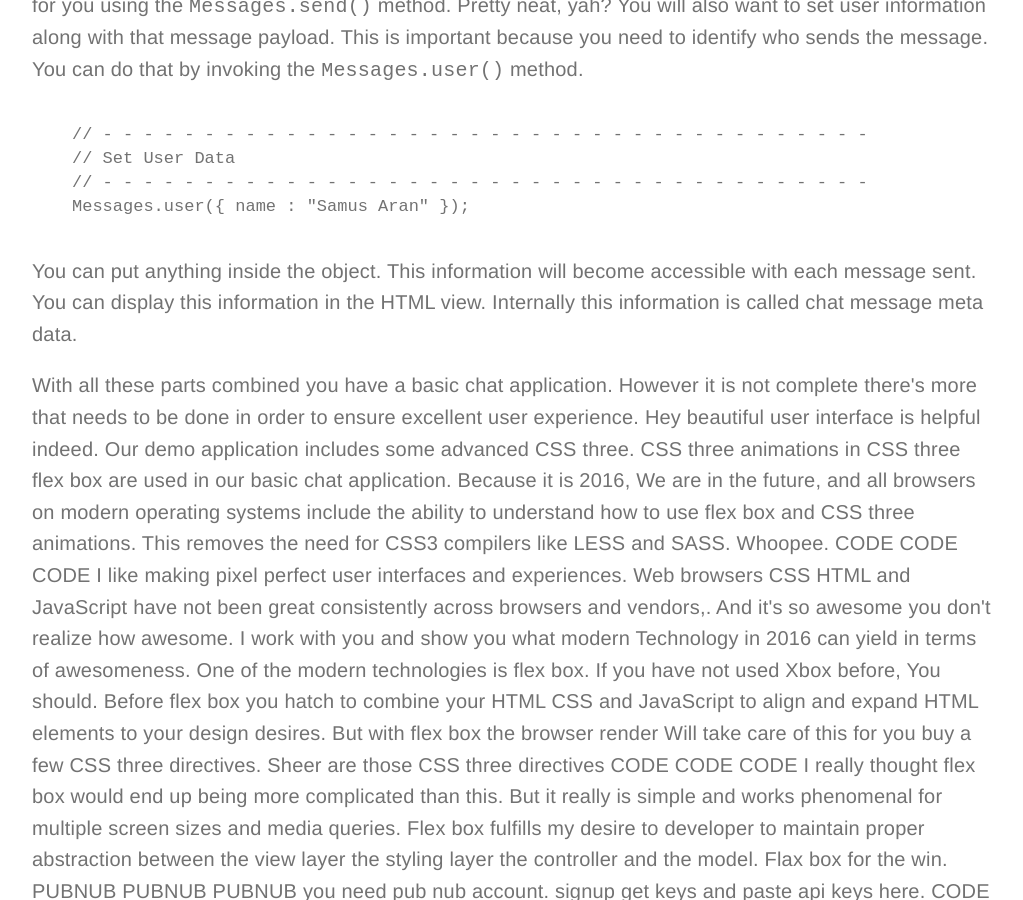
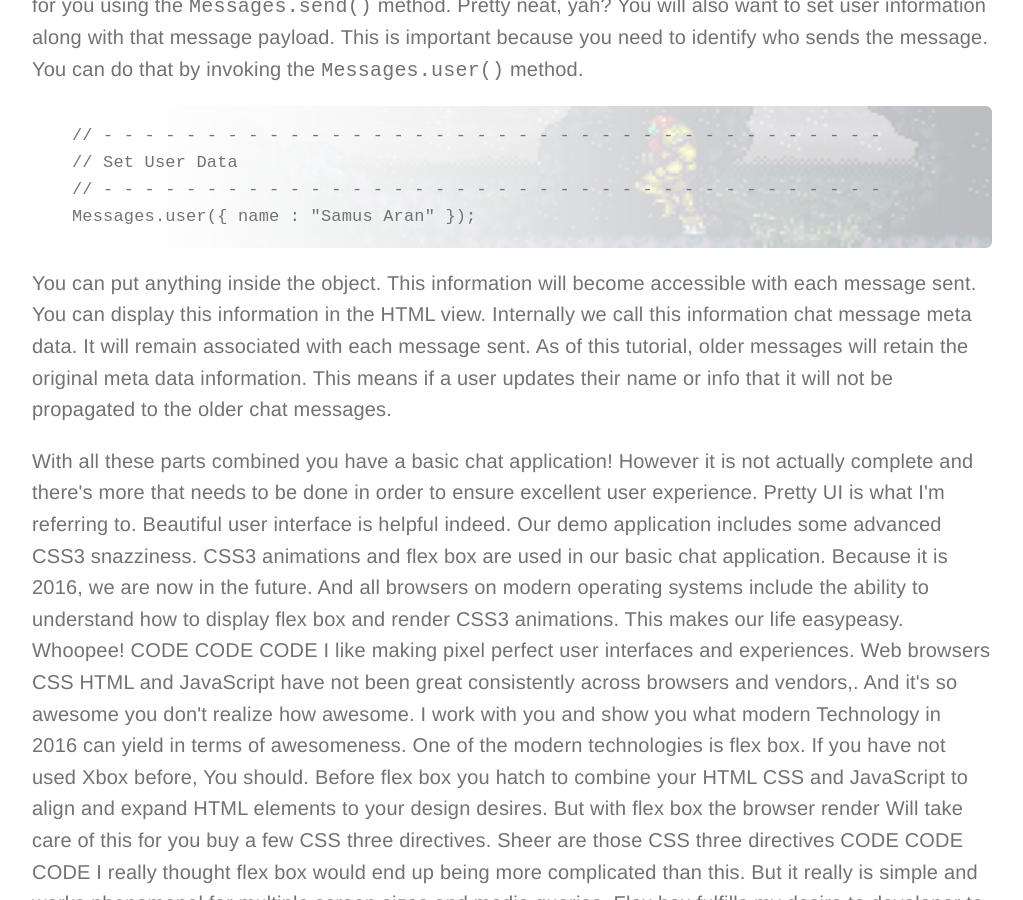
Before and after one commit to stephenlb/angularjs-chat, a Jekyll site: the page built from tutorials/angularjs-basic-chat-module/index.html, in a window 1280 px wide and 900 px high, scrolled down 6485 px. Shown: the whole window, without its empty margins (128-1151 px from the left). Built offline with Jekyll 4.4.1, drawn with Linux system fonts in a browser that asks for light colours; comment, search, counter and statistics services are not loaded; some of the changed text lies outside the part shown.

Commit message:
and even more progress on angularjs chat tutorial.

```diff
--- a/tutorials/angularjs-basic-chat-module/index.html
+++ b/tutorials/angularjs-basic-chat-module/index.html
@@ -356,7 +356,7 @@ chat.controller( 'chat', [ 'Messages', function( Messages ) {
         with that message payload.
         This is important because you need to identify who sends the message.
         You can do that by invoking the <code>Messages.user()</code> method.
-    </p><p>
+    </p><div class="samus-aran">
 
 {% highlight html %}
 // - - - - - - - - - - - - - - - - - - - - - - - - - - - - - - - - - - - - - -
@@ -365,14 +365,30 @@ chat.controller( 'chat', [ 'Messages', function( Messages ) {
 Messages.user({ name : "Samus Aran" });
 {% endhighlight %}
 
-    </p><p>
+    </div><p>
         You can put anything inside the object.
         This information will become accessible with each message sent.
         You can display this information in the HTML view.
-        Internally this information is called
+        Internally we call this information
         <strong>chat message meta data</strong>.
+        It will remain associated with each message sent.
+        As of this tutorial, older messages will retain the
+        original meta data information.
+        This means if a user updates their name or info that it will
+        not be propagated to the older chat messages.
     </p><p>
-        With all these parts combined you have a basic chat application. However it is not complete there's more that needs to be done in order to ensure excellent user experience. Hey beautiful user interface is helpful indeed. Our demo application includes some advanced CSS three. CSS three animations in CSS three flex box are used in our basic chat application. Because it is 2016, We are in the future, and all browsers on modern operating systems include the ability to understand how to use flex box and CSS three animations. This removes the need for CSS3 compilers like LESS and SASS.  Whoopee.
+        With all these parts combined you have a basic chat application!
+        However it is not actually complete and there's more that needs
+        to be done in order to ensure excellent user experience.
+        Pretty UI is what I'm referring to.
+        Beautiful user interface is helpful indeed.
+        Our demo application includes some advanced CSS3 snazziness.
+        CSS3 animations and flex box are used in our basic chat application.
+        Because it is 2016, we are now in the future.
+        And all browsers on modern operating systems include the ability
+        to understand how to display flex box and render CSS3 animations.
+        This makes our life easypeasy.
+        Whoopee!
 
     CODE CODE CODE
 
--- a/tutorials/angularjs-basic-chat-module/styles.css
+++ b/tutorials/angularjs-basic-chat-module/styles.css
@@ -28,6 +28,17 @@
 }
 .tutorial-content p.pubnub-api-keys-link code {
     font-weight: 700;
+}
+.tutorial-content div.samus-aran {
+    font-size: 17px;
+    border-radius: 6px;
+    background: transparent url(media/samus.png);
+    background-size: auto 100%;
+    background-position: right center;
+    background-repeat: no-repeat;
+}
+.tutorial-content div.samus-aran .highlight {
+    background: transparent;
 }
 .tutorial-content .highlight {
     overflow: scroll;
```
Also changed, not shown: media/nyan.gif (added), tutorials/angularjs-basic-chat-module/media/samus.png (added).
